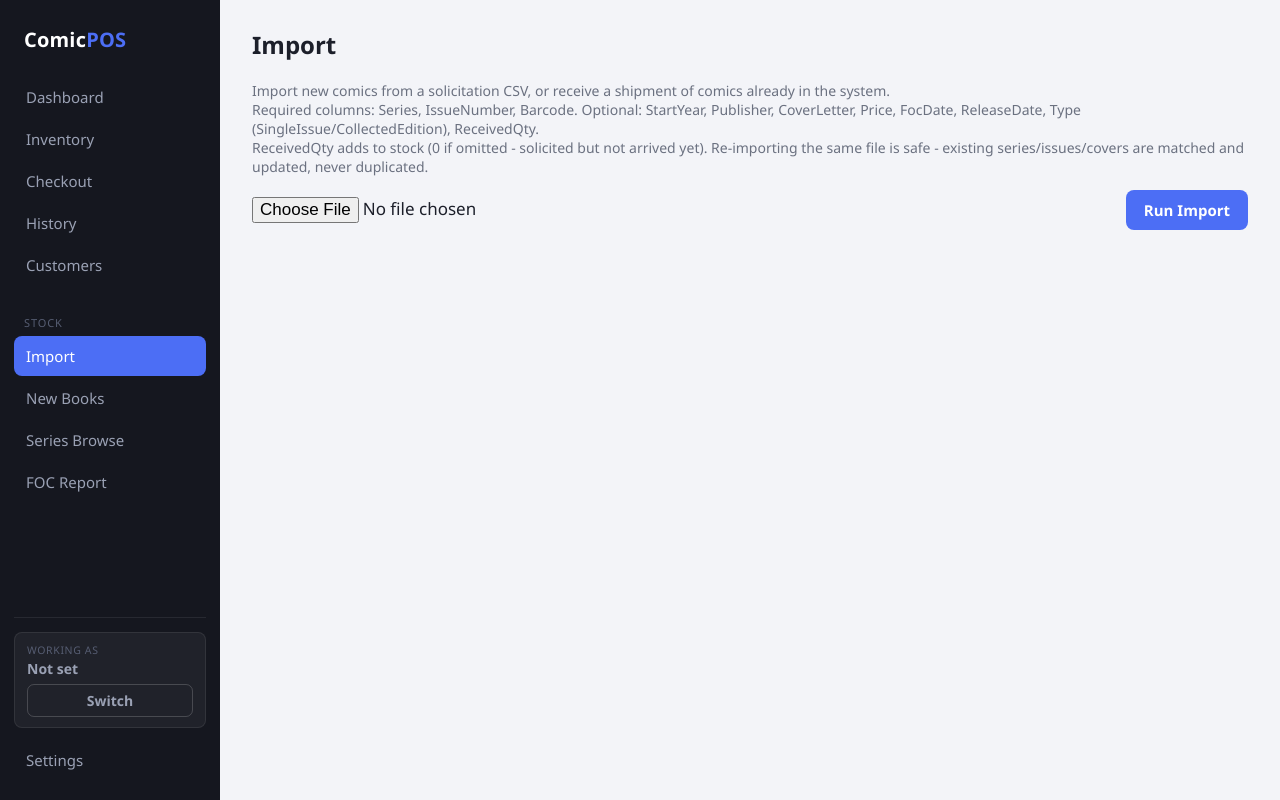
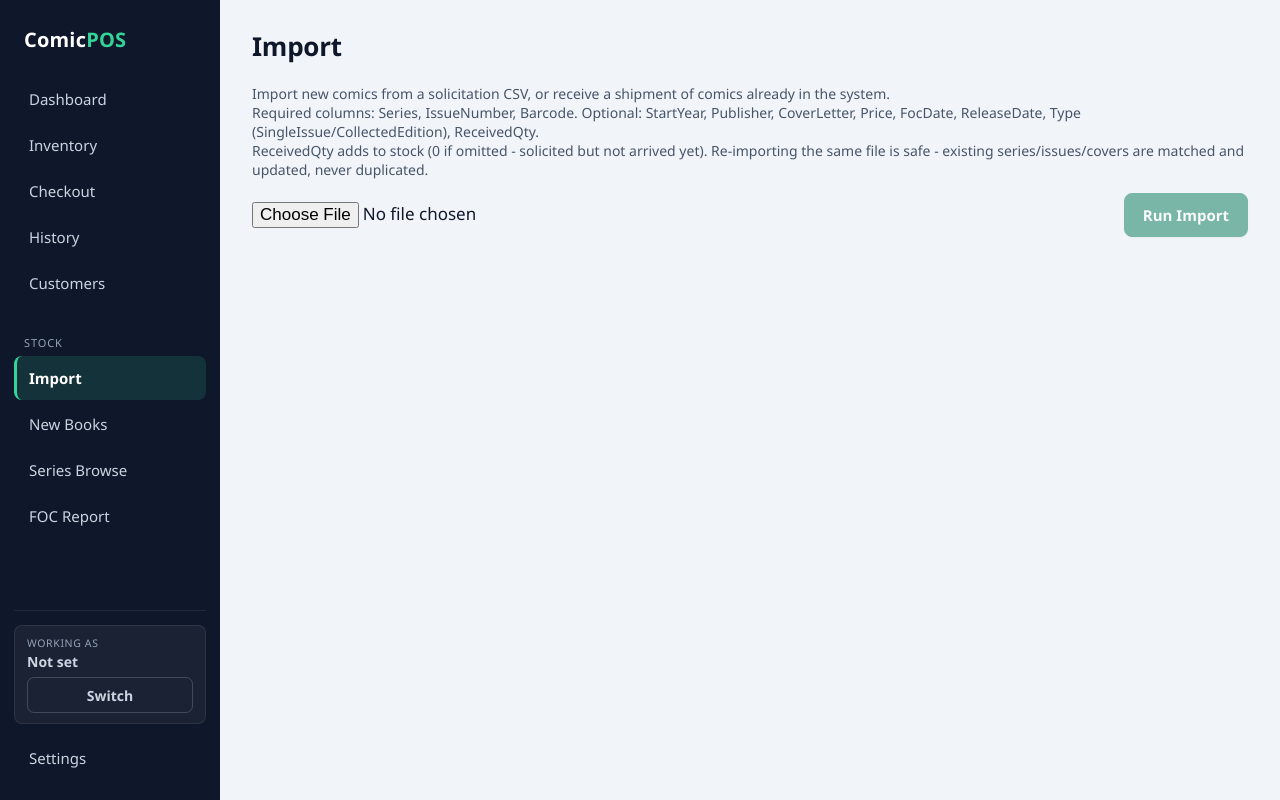
Before and after one commit to JashtonColon/ComicPOS, an ASP.NET Core app: page /import in a window 1280 px wide. Run offline with ASP.NET Core 8, Linux system fonts and the light colour scheme; the project's own start-up code is not run, and a stand-in starts its controllers and pages; some libraries are stand-ins or nearby versions.

Commit message:
style(web): slate + green redesign with accessibility polish
ui-ux-pro-max "Minimalism & Swiss" direction for professional tools.
CSS only, all via :root tokens. Every text/background pair passes WCAG
4.5:1 (accent darkened to #047857 for that). Adds visible keyboard
focus, faded disabled buttons, 36-44px targets, card depth, tabular
numbers, consistent styling for unclassed inputs, and reduced-motion
support. Keeps the system font so it works offline.

Co-Authored-By: Claude Opus 5.5 <noreply@anthropic.com>

```diff
--- a/ComicPos.Web/wwwroot/css/app.css
+++ b/ComicPos.Web/wwwroot/css/app.css
@@ -1,16 +1,50 @@
+/* Palette 2026-11-27 (ui-ux-pro-max "Minimalism & Swiss" for dashboards /
+   professional tools: industrial slate + stock green). Every color below is
+   picked so its text pairing passes WCAG 4.5:1 - the suggested #059669
+   green only reached 3.8:1 with white button text, so the accent is one
+   shade darker. All other rules read these tokens, so the palette can be
+   swapped here without touching any page. */
 :root {
-    --sidebar-bg: #15171f;
-    --sidebar-text: #9aa1b4;
+    --sidebar-bg: #0f172a;
+    --sidebar-text: #cbd5e1;
     --sidebar-text-active: #ffffff;
-    --accent: #4c6ef5;
-    --accent-soft: rgba(76, 110, 245, 0.16);
-    --bg: #f3f4f8;
+    --sidebar-muted: #94a3b8;
+    --accent: #047857;
+    --accent-hover: #065f46;
+    --accent-soft: rgba(4, 120, 87, 0.10);
+    --accent-on-dark: #34d399;
+    --bg: #f1f5f9;
     --panel-bg: #ffffff;
-    --border: #e4e6ee;
-    --text: #1c1f2a;
-    --text-muted: #6b7180;
-    --danger: #e03131;
+    --border: #e2e8f0;
+    --border-strong: #cbd5e1;
+    --text: #0f172a;
+    --text-muted: #475569;
+    --danger: #b91c1c;
+    --danger-soft: #fee2e2;
+    --warn: #92400e;
+    --warn-soft: #fef3c7;
+    --warn-border: #fcd34d;
+    --muted-soft: #f1f5f9;
     --radius: 12px;
+    --shadow-sm: 0 1px 2px rgba(15, 23, 42, 0.06), 0 1px 3px rgba(15, 23, 42, 0.04);
+    --shadow-md: 0 4px 12px rgba(15, 23, 42, 0.08);
+    --shadow-lg: 0 20px 50px rgba(15, 23, 42, 0.25);
+    --focus-ring: 0 0 0 3px rgba(4, 120, 87, 0.35);
+    --ease: 160ms ease;
+}
+
+/* Keyboard users need to see where they are; mouse clicks don't show it. */
+:focus-visible {
+    outline: 2px solid var(--accent);
+    outline-offset: 2px;
+}
+
+@media (prefers-reduced-motion: reduce) {
+    *, *::before, *::after {
+        transition-duration: 0.01ms !important;
+        animation-duration: 0.01ms !important;
+        animation-iteration-count: 1 !important;
+    }
 }
 
 * { box-sizing: border-box; }
@@ -72,7 +150,7 @@ input, select, textarea {
     letter-spacing: 0.2px;
 }
 
-.pos-brand span { color: var(--accent); }
+.pos-brand span { color: var(--accent-on-dark); }
 
 .pos-nav-group {
     display: flex;
@@ -92,7 +170,7 @@ input, select, textarea {
     font-size: 11px;
     text-transform: uppercase;
     letter-spacing: 0.08em;
-    color: #565d72;
+    color: var(--sidebar-muted);
     padding: 10px 10px 4px;
 }
 
@@ -109,7 +187,7 @@ input, select, textarea {
     font-size: 10.5px;
     text-transform: uppercase;
     letter-spacing: 0.06em;
-    color: #565d72;
+    color: var(--sidebar-muted);
 }
 
 .pos-worker-chip-name {
@@ -125,7 +203,11 @@ input, select, textarea {
     font-size: 15px;
     font-weight: 500;
     color: var(--sidebar-text);
-    transition: background 0.12s ease, color 0.12s ease;
+    display: flex;
+    align-items: center;
+    min-height: 44px;
+    border-left: 3px solid transparent;
+    transition: background var(--ease), color var(--ease), border-color var(--ease);
 }
 
 .pos-nav-item:hover {
@@ -133,9 +215,13 @@ input, select, textarea {
     color: #fff;
 }
 
+/* Tinted row + bright left bar reads as "you are here" without a solid
+   block of color shouting from the sidebar on every page. */
 .pos-nav-item.active {
-    background: var(--accent);
+    background: rgba(52, 211, 153, 0.14);
+    border-left-color: var(--accent-on-dark);
     color: #fff;
+    font-weight: 600;
 }
 
 /* ---- Main content area ---- */
@@ -154,20 +240,24 @@ input, select, textarea {
 }
 
 .page-header h1 {
-    font-size: 24px;
+    font-size: 26px;
+    font-weight: 700;
+    letter-spacing: -0.01em;
     margin: 0;
 }
 
 .btn-ghost {
-    background: transparent;
-    border: 1px solid var(--border);
+    background: var(--panel-bg);
+    border: 1px solid var(--border-strong);
     color: var(--text);
     padding: 8px 16px;
+    min-height: 40px;
     border-radius: 8px;
     font-weight: 600;
+    transition: background var(--ease), border-color var(--ease), color var(--ease);
 }
 
-.btn-ghost:hover { background: #fff; border-color: var(--accent); color: var(--accent); }
+.btn-ghost:hover { background: var(--accent-soft); border-color: var(--accent); color: var(--accent); }
 
 /* Fix (2026-11-24): the sidebar's "Switch" button (inside the worker chip)
    is the one place a .btn-ghost sits on the DARK sidebar instead of the
@@ -193,19 +284,23 @@ input, select, textarea {
    buttons - see each razor file), not every .btn-ghost in the app - a
    plain black border makes a destructive action stand out from the rest
    of its row/modal without restyling every other ghost button site-wide. */
-.btn-remove { border-color: #000; }
-.btn-remove:hover { border-color: #000; }
+.btn-remove { border-color: var(--danger); color: var(--danger); }
+.btn-remove:hover { border-color: var(--danger); background: var(--danger-soft); color: var(--danger); }
 
 .btn-primary {
     background: var(--accent);
-    border: none;
+    border: 1px solid var(--accent);
     color: #fff;
     padding: 10px 18px;
+    min-height: 44px;
     border-radius: 8px;
     font-weight: 600;
+    box-shadow: var(--shadow-sm);
+    transition: background var(--ease), box-shadow var(--ease);
 }
 
-.btn-primary:hover { filter: brightness(1.08); }
+.btn-primary:hover { background: var(--accent-hover); border-color: var(--accent-hover); box-shadow: var(--shadow-md); }
+.btn-primary:active, .btn-ghost:active { transform: translateY(1px); }
 
 /* ---- Stat cards ---- */
 
@@ -542,12 +634,13 @@ input, select, textarea {
     color: var(--accent);
 }
 
-.badge-muted { background: #eef0f5; color: var(--text-muted); }
-.badge-danger { background: #fde8e8; color: var(--danger); }
-.badge-warn { background: #fff4e0; color: #b4740f; }
+.badge-muted { background: var(--muted-soft); color: var(--text-muted); }
+.badge-danger { background: var(--danger-soft); color: var(--danger); }
+.badge-warn { background: var(--warn-soft); color: var(--warn); }
 
 .btn-sm {
     padding: 6px 12px;
+    min-height: 36px;
     font-size: 14px;
     border-radius: 7px;
 }
@@ -791,7 +887,7 @@ input, select, textarea {
    alone covers every browser, so both are set. ---- */
 * {
     scrollbar-width: thin;
-    scrollbar-color: var(--accent) transparent;
+    scrollbar-color: var(--border-strong) transparent;
 }
 
 *::-webkit-scrollbar {
@@ -804,14 +900,14 @@ input, select, textarea {
 }
 
 *::-webkit-scrollbar-thumb {
-    background-color: var(--accent);
+    background-color: var(--border-strong);
     border-radius: 999px;
     border: 2px solid transparent;
     background-clip: padding-box;
 }
 
 *::-webkit-scrollbar-thumb:hover {
-    background-color: #3b5bd9;
+    background-color: var(--text-muted);
 }
 
 /* Follow-up (2026-11-24): the thumb/track rules above weren't the whole
```
Also changed, not shown: other parts of ComicPos.Web/wwwroot/css/app.css (+75 -30 lines).
